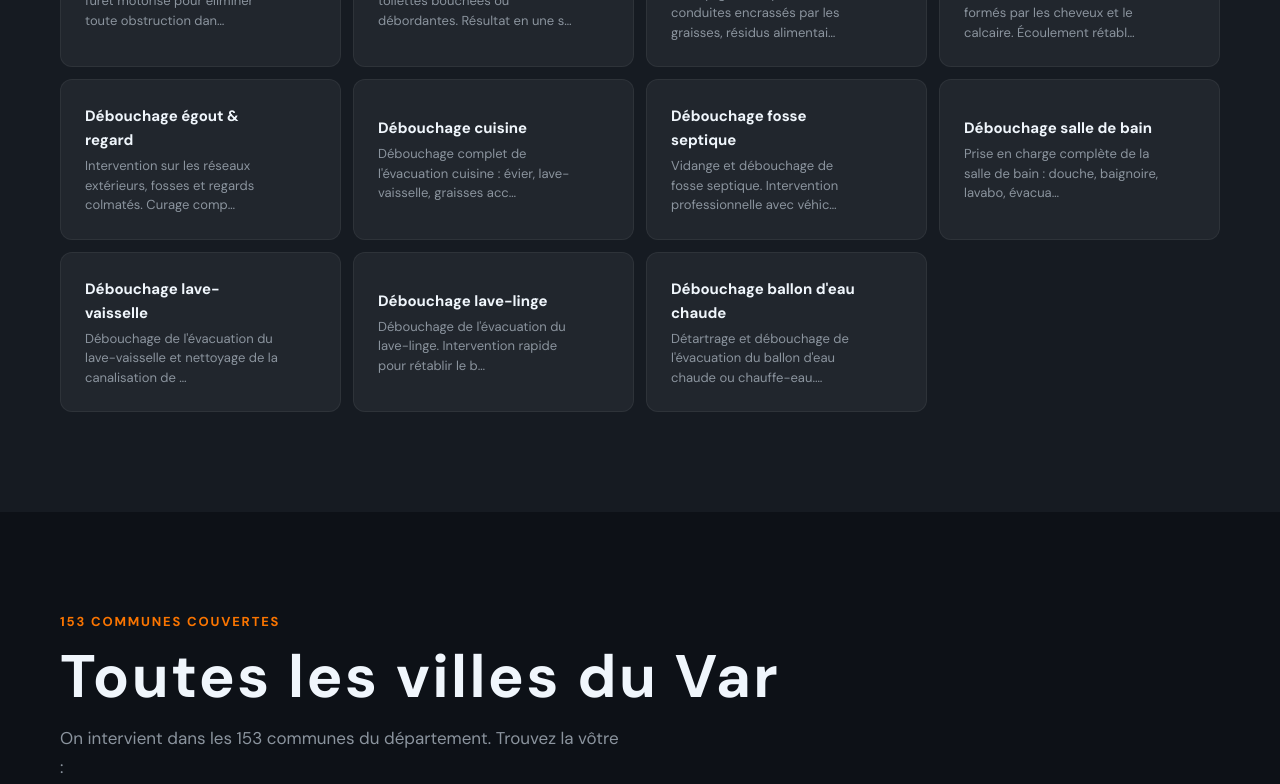
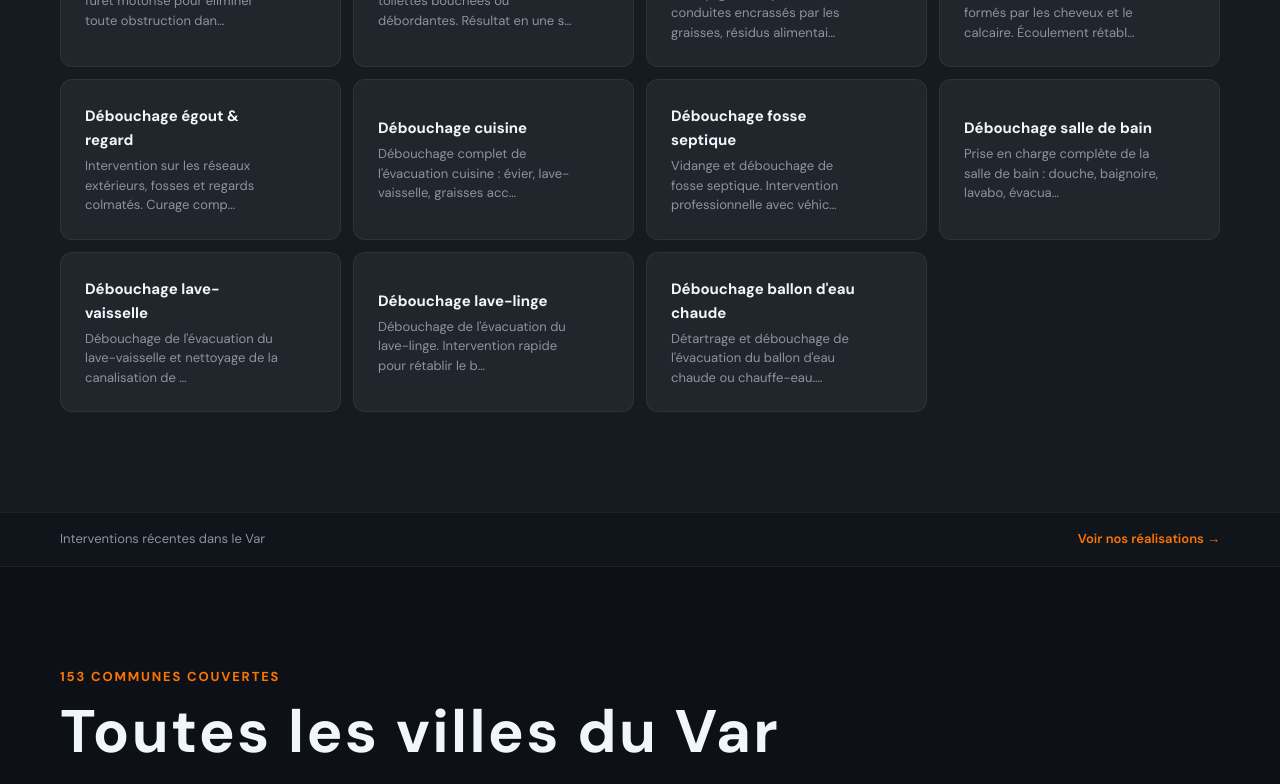
Before and after one commit to 3snv83136-coder/entreprisededebouchage_migration, a Next.js app: page / in a window 1280 px wide. Shown: the part 1803-2587 px from the top of the page. Built offline with nearby package versions, Linux system fonts and the light colour scheme; no server answers.

Commit message:
feat: lien réalisations discret sur la homepage
Co-Authored-By: Claude Sonnet 4.6 <noreply@anthropic.com>

```diff
--- a/app/page.module.css
+++ b/app/page.module.css
@@ -280,6 +280,39 @@
   transform: translateX(0);
 }
 
+/* Réalisations strip */
+.realisationsStrip {
+  border-top: 1px solid rgba(255, 255, 255, 0.06);
+  border-bottom: 1px solid rgba(255, 255, 255, 0.06);
+  padding: 16px 24px;
+  background: rgba(22, 27, 34, 0.4);
+}
+
+.realisationsLink {
+  display: flex;
+  align-items: center;
+  justify-content: space-between;
+  text-decoration: none;
+  gap: 16px;
+}
+
+.realisationsLink span:first-child {
+  font-size: 13px;
+  color: var(--slate);
+}
+
+.realisationsArrow {
+  font-size: 13px;
+  font-weight: 600;
+  color: var(--orange);
+  white-space: nowrap;
+  transition: gap 0.2s;
+}
+
+.realisationsLink:hover .realisationsArrow {
+  text-decoration: underline;
+}
+
 /* Ville tag cloud */
 .villeTagCloud {
   display: flex;
--- a/app/page.tsx
+++ b/app/page.tsx
@@ -27,12 +27,12 @@ export default function Home() {
             Disponible maintenant — Var (83)
           </div>
           <h1 className={styles.title}>
-            Débouchage<br />
+            Debouchage<br />
             <em>dans le Var</em>
             24h/7j
           </h1>
           <p className={styles.sub}>
-            Entreprise de débouchage depuis 19 ans. Intervention en moins d&apos;une
+            Entreprise de debouchage depuis 19 ans. Intervention en moins d&apos;une
             heure à Toulon et dans tout le Var. Devis gratuit, prix fixe.
           </p>
 
@@ -43,7 +43,7 @@ export default function Home() {
           {/* Tarifs */}
           <div className={styles.pricing}>
             <div className={styles.pricingCard}>
-              <h3 className={styles.pricingTitle}>Débouchage Manuel</h3>
+              <h3 className={styles.pricingTitle}>Debouchage Manuel</h3>
               <p className={styles.pricingDesc}>Évier, WC, Douche</p>
               <div className={styles.pricingPrice}>99<span>€</span></div>
             </div>
@@ -97,6 +97,15 @@ export default function Home() {
         </div>
       </section>
 
+      <div className={styles.realisationsStrip}>
+        <div className="container">
+          <Link href="/realisations/" className={styles.realisationsLink}>
+            <span>Interventions récentes dans le Var</span>
+            <span className={styles.realisationsArrow}>Voir nos réalisations →</span>
+          </Link>
+        </div>
+      </div>
+
       <section className={styles.section}>
         <div className="container">
           <div className="section-label">153 communes couvertes</div>
```
